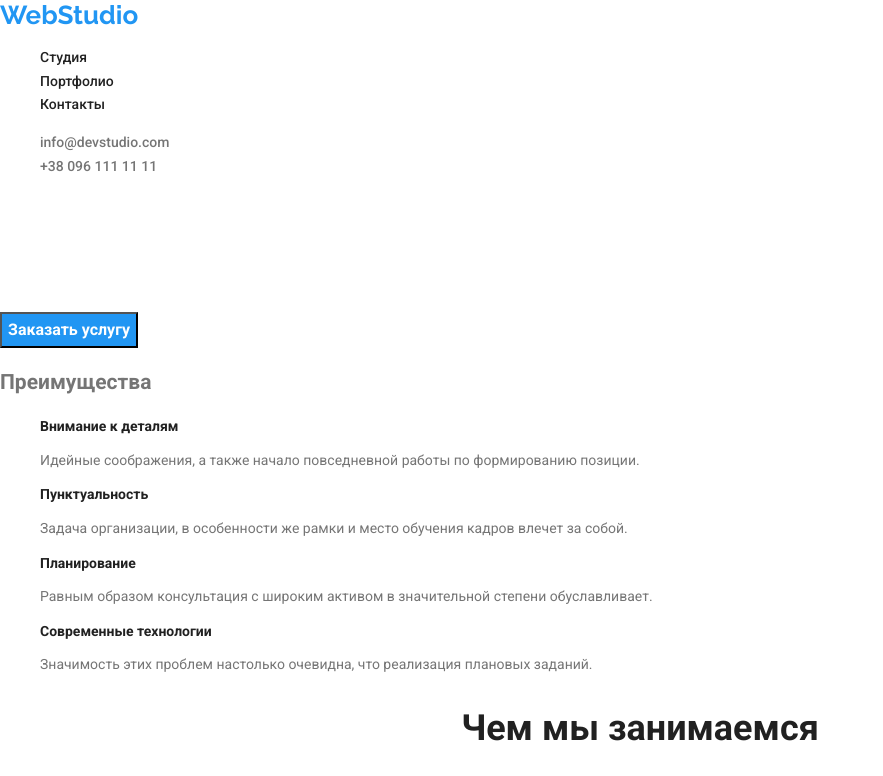
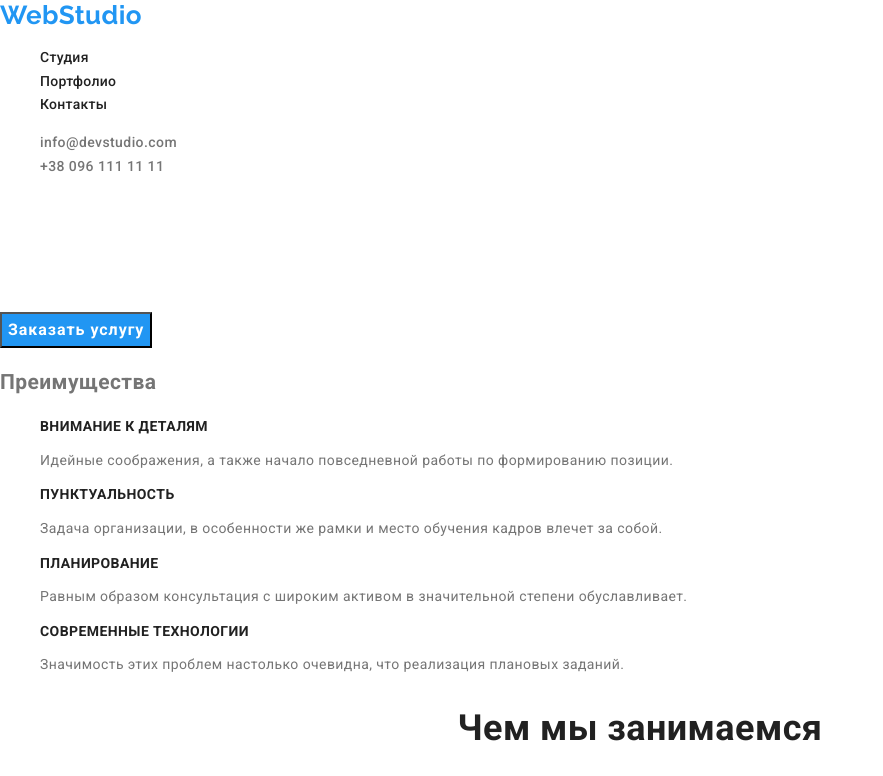
Before and after one commit to Tetiana1386/goit-markup-hw-02, a plain HTML site: page index.html in a window 1280 px wide. Shown: the top 776 px of the page, without its empty margins (0-883 px from the left). Drawn offline with nearby package versions, Linux system fonts and the light colour scheme.

Commit message:
Добавляет оформление цвета и текста

```diff
--- a/css/styles.css
+++ b/css/styles.css
@@ -14,6 +14,7 @@ body {
   font-weight: 400;
   font-size: 14px;
   line-height: 1.7;
+  letter-spacing: 0.03em;
 }
 
 /* Логотип */
@@ -45,6 +46,7 @@ span {
   font-size: 14px;
   line-height: 1.17;
   text-decoration: none;
+  letter-spacing: 0.02em;
 }
 
 .site-nav .link:hover,
@@ -80,6 +82,8 @@ li {
   font-size: 44px;
   line-height: 1.36;
   text-align: center;
+  text-transform: uppercase;
+  letter-spacing: 0.06em;
 }
 
 .button {
@@ -89,6 +93,7 @@ li {
   font-weight: 500;
   font-size: 16px;
   line-height: 1.63;
+  letter-spacing: 0.03em;
 }
 .button:hover,
 .button:focus {
@@ -103,6 +108,7 @@ li {
   font-size: 16px;
   line-height: 1.88;
   text-decoration: none;
+  letter-spacing: 0.06em;
 }
 
 /* Преимущества*/
@@ -113,6 +119,7 @@ li {
   font-weight: 700;
   font-size: 14px;
   line-height: 1.17;
+  text-transform: uppercase;
 }
 /* Чем мы занимаемся */
 .section-title,
@@ -149,6 +156,7 @@ li {
   font-weight: 700;
   font-size: 18px;
   line-height: 2;
+  letter-spacing: 0.06em;
 }
 
 .portfolio {
```
